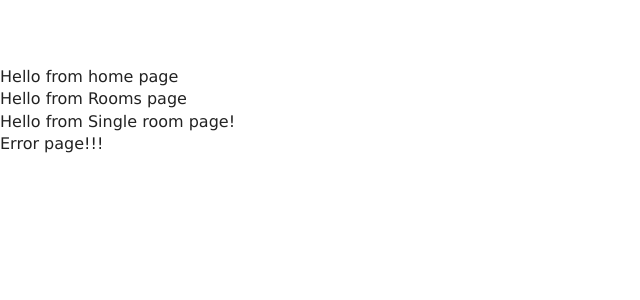
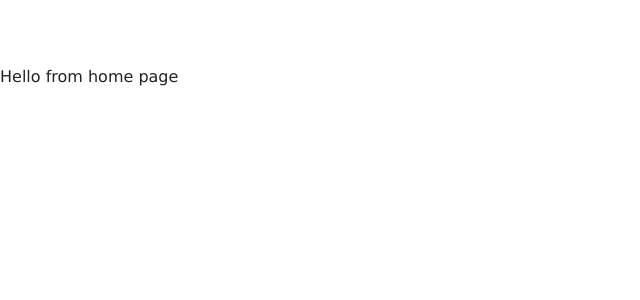
Before and after one commit to kanjamad/React-resort-websit, a React (Create React App) app: page / in a window 1280 px wide. Shown: the top 300 px of the page, without its empty margins (0-640 px from the left). Built offline with nearby package versions, Linux system fonts and the light colour scheme.

Commit message:
Router Setup

```diff
--- a/src/App.js
+++ b/src/App.js
@@ -6,13 +6,18 @@
 import SingleRoom from './pages/SingleRoom';
 import Error from './pages/Error';
 
+import { Route, Switch } from "react-router-dom";
+
+
 function App() {
   return (
     <>
-      <Home />
-      <Rooms />
-      <SingleRoom />
-      <Error />
+      <Switch>
+      <Route exact path="/" component={Home} />
+      <Route exact path="/rooms" component={Rooms} />
+      <Route exact path="/rooms/:roomName" component={SingleRoom} />
+      <Route component={Error} />
+      </Switch>
     </>
   );
 }
--- a/src/index.js
+++ b/src/index.js
@@ -1,10 +1,15 @@
 import React from 'react';
 import ReactDOM from 'react-dom';
 // import './index.css';
+import {BrowserRouter as Router} from 'react-router-dom';
 import App from './App';
 import * as serviceWorker from './serviceWorker';
 
-ReactDOM.render(<App />, document.getElementById('root'));
+ReactDOM.render(
+<Router>
+    <App />
+</Router>
+, document.getElementById('root'));
 
 // If you want your app to work offline and load faster, you can change
 // unregister() to register() below. Note this comes with some pitfalls.
```
Also changed, not shown: 1 other file (tests, documents, lock files or other folders).
